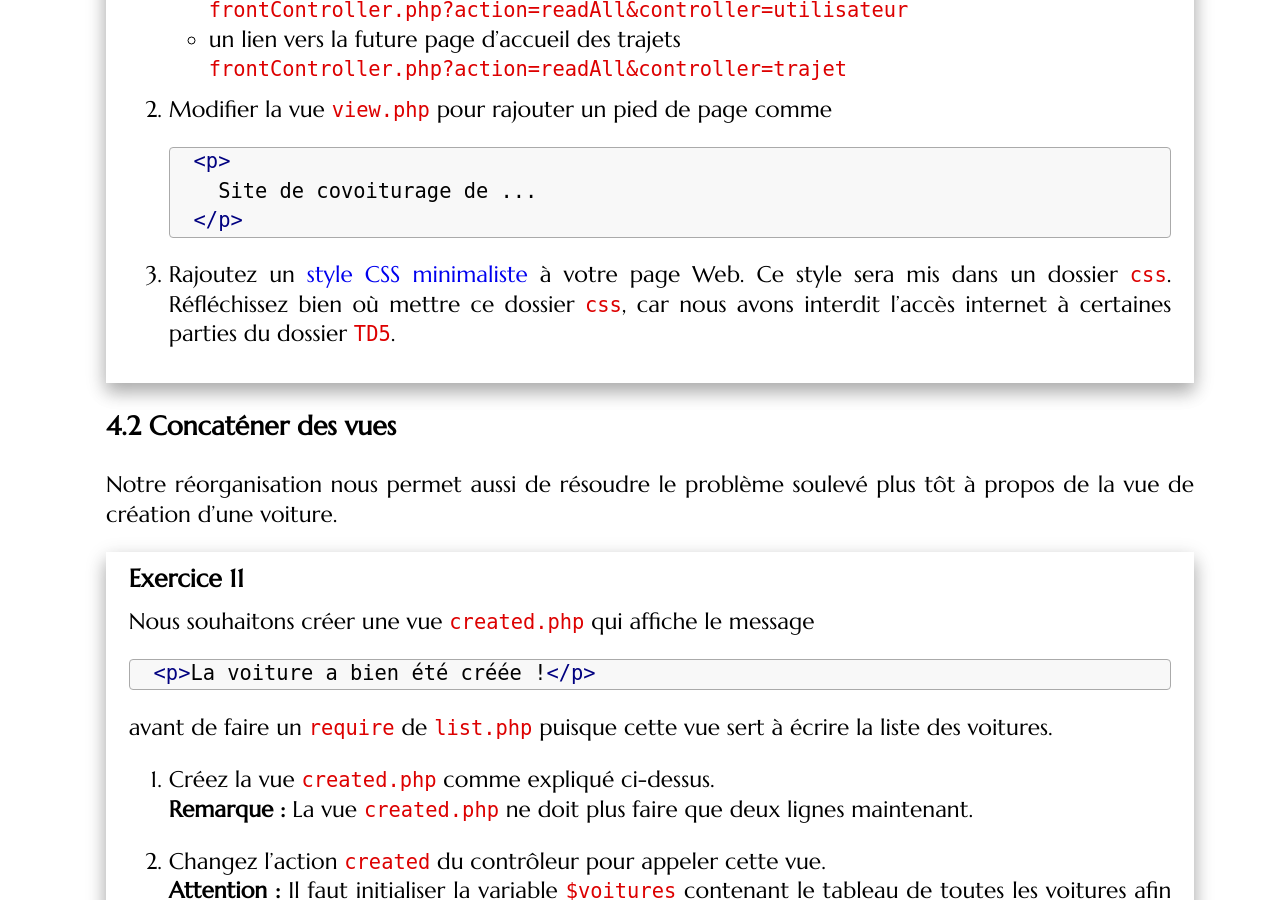
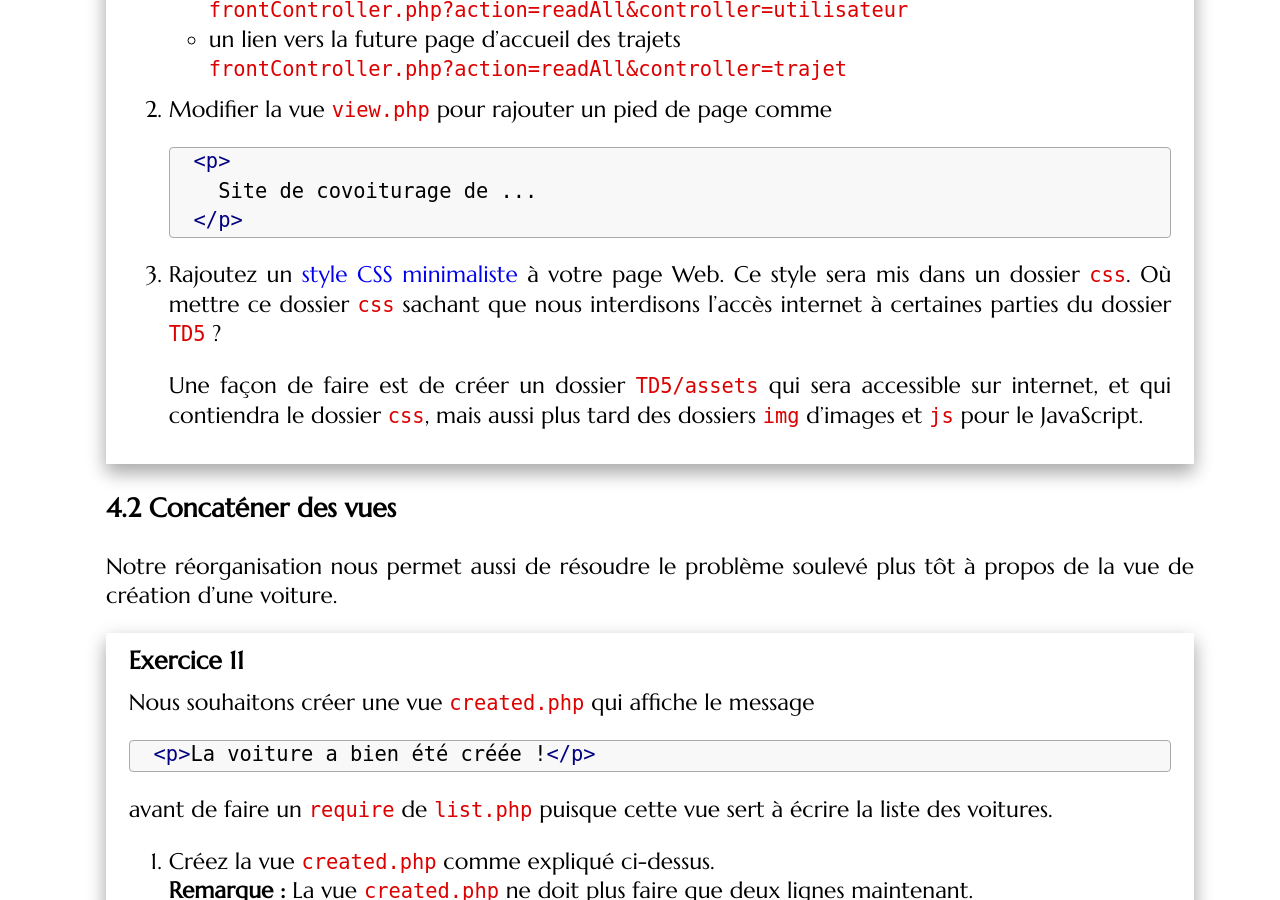
Before and after one commit to romainlebreton/R3.01-DeveloppementWeb, a Jekyll site: the page built from tutorials/tutorial5.md, in a window 1280 px wide and 900 px high, scrolled down 13501 px. Built offline with Jekyll 4.4.1, drawn with Linux system fonts in a browser that asks for light colours; some web fonts are replaced.

````diff
--- a/tutorials/tutorial5.md
+++ b/tutorials/tutorial5.md
@@ -591,9 +591,13 @@ avec trois liens :
    ```
 
 3. Rajoutez un [style CSS minimaliste]({{site.baseurl}}/assets/TD4/navstyle.css)
-   à votre page Web. Ce style sera mis dans un dossier `css`. Réfléchissez bien
-   où mettre ce dossier `css`, car nous avons interdit l'accès internet à
-   certaines parties du dossier `TD5`.
+   à votre page Web. Ce style sera mis dans un dossier `css`. Où mettre ce
+   dossier `css` sachant que nous interdisons l'accès internet à certaines
+   parties du dossier `TD5` ?
+
+   Une façon de faire est de créer un dossier `TD5/assets` qui sera accessible sur
+   internet, et qui contiendra le dossier `css`, mais aussi plus tard des
+   dossiers `img` d'images et `js` pour le JavaScript.
 
 </div>
 
````
Also changed, not shown: tutorials/tutorial7.md (+23 -14 lines).
